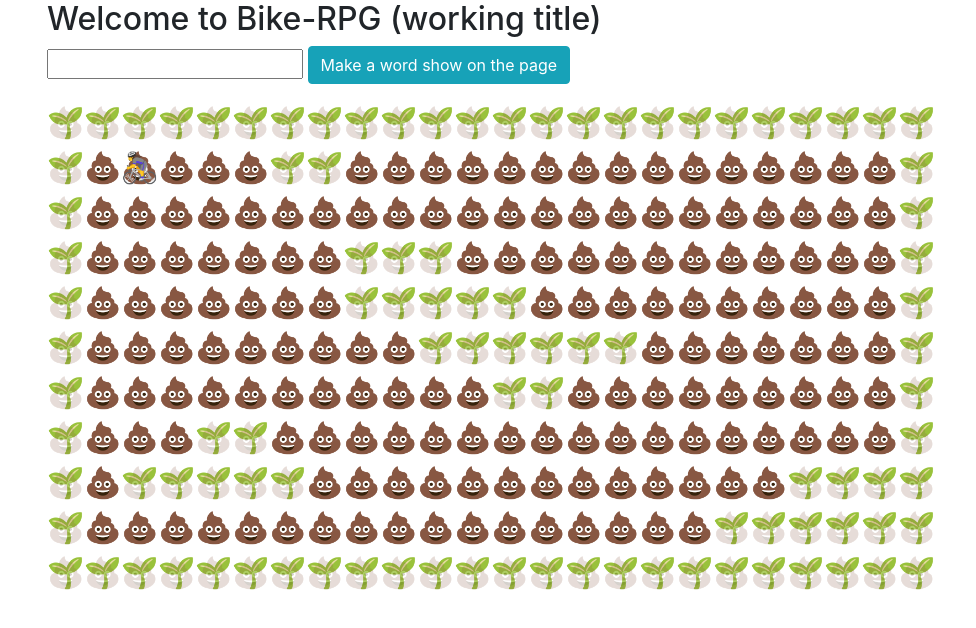
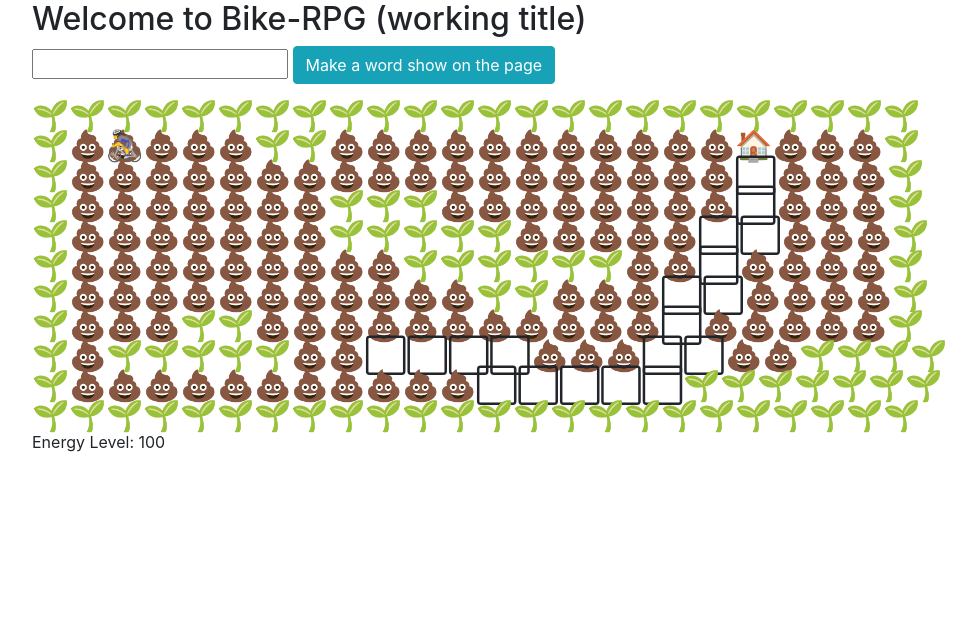
Before and after one commit to ccahill1117/earthImages, a website built with webpack: page src/index.html in a window 1280 px wide. Shown: the whole page, without its empty margins (53-1029 px from the left). Built offline with nearby package versions, Linux system fonts and the light colour scheme.

Commit message:
correct the line height for the grid

```diff
--- a/src/biker.js
+++ b/src/biker.js
@@ -1,7 +1,14 @@
-export function Biker(name, type, bike) {
-  this.name = name;
-  this.type = type;
-  this.bike = bike;
-  this.energy = 100;
-  this.inventory = [];
+export class Biker {
+  constructor(name, type, bike) {
+    this.name = name;
+    this.type = type;
+    this.bike = bike;
+    this.energy = "100";
+    this.inventory = [];
+  }
+
+  loseEnergy() {
+    this.energy = this.energy - 1;
+  }
+
 }
--- a/src/game.js
+++ b/src/game.js
@@ -4,15 +4,15 @@ export class Game {
     this.score = 0;
     this.map = [
       [1,1,1,1,1,1,1,1,1,1,1,1,1,1,1,1,1,1,1,1,1,1,1,1],
-      [1,0,0,0,0,0,1,1,0,0,0,0,0,0,0,0,0,0,0,0,0,0,0,1],
-      [1,0,0,0,0,0,0,0,0,0,0,0,0,0,0,0,0,0,0,0,0,0,0,1],
-      [1,0,0,0,0,0,0,0,1,1,1,0,0,0,0,0,0,0,0,0,0,0,0,1],
-      [1,0,0,0,0,0,0,0,1,1,1,1,1,0,0,0,0,0,0,0,0,0,0,1],
-      [1,0,0,0,0,0,0,0,0,0,1,1,1,1,1,1,0,0,0,0,0,0,0,1],
-      [1,0,0,0,0,0,0,0,0,0,0,0,1,1,0,0,0,0,0,0,0,0,0,1],
-      [1,0,0,0,1,1,0,0,0,0,0,0,0,0,0,0,0,0,0,0,0,0,0,1],
-      [1,0,1,1,1,1,1,0,0,0,0,0,0,0,0,0,0,0,0,0,1,1,1,1],
-      [1,0,0,0,0,0,0,0,0,0,0,0,0,0,0,0,0,0,1,1,1,1,1,1],
+      [1,0,0,0,0,0,1,1,0,0,0,0,0,0,0,0,0,0,0,4,0,0,0,1],
+      [1,0,0,0,0,0,0,0,0,0,0,0,0,0,0,0,0,0,0,5,0,0,0,1],
+      [1,0,0,0,0,0,0,0,1,1,1,0,0,0,0,0,0,0,0,5,0,0,0,1],
+      [1,0,0,0,0,0,0,0,1,1,1,1,1,0,0,0,0,0,5,5,0,0,0,1],
+      [1,0,0,0,0,0,0,0,0,0,1,1,1,1,1,1,0,0,5,0,0,0,0,1],
+      [1,0,0,0,0,0,0,0,0,0,0,0,1,1,0,0,0,5,5,0,0,0,0,1],
+      [1,0,0,0,1,1,0,0,6,0,0,0,0,0,0,0,0,5,0,0,0,0,0,1],
+      [1,0,1,1,1,1,1,0,0,5,5,5,5,0,0,0,5,5,0,0,1,1,1,1],
+      [1,0,0,0,0,0,0,0,0,0,0,0,5,5,5,5,5,1,1,1,1,1,1,1],
       [1,1,1,1,1,1,1,1,1,1,1,1,1,1,1,1,1,1,1,1,1,1,1,1]
     ];
 
@@ -40,8 +40,6 @@ export class Game {
     let coordResult = [];
     array.forEach(function(line) {
       if ((line.includes("player")) == true ) {
-        console.log("position" + line.indexOf("player"));
-        console.log("line" + array.indexOf(line));
         xResult = (line.indexOf("player"));
         yResult = (array.indexOf(line));
         coordResult.push(xResult);
--- a/src/index.html
+++ b/src/index.html
@@ -7,7 +7,6 @@
   <title>Bike-RPG</title>
 </head>
 <body>
-  <div class="container">
     <div class="container">
       <h2>Welcome to Bike-RPG (working title)</h2>
       <div class="formDiv">
@@ -15,14 +14,16 @@
           <input type="text" id="inputText">
           <button type="submit" class="btn btn-info">Make a word show on the page</button>
         </form>
-        <div id="grid">
-        </div>
-        <div id="player-location">
-        </div>
+      </div>
+      <div id="grid">
+      </div>
+      <div id="player-location">
+      </div>
+      <div class="energyDiv">
+        <span>Energy Level: </span><span id="energyAmount"></span>
       </div>
       <div class="resultDiv">
       </div>
     </div>
-  </div>
 </body>
 </html>
--- a/src/main.js
+++ b/src/main.js
@@ -1,5 +1,6 @@
 import './styles.css';
-import { Game } from './game.js'
+import { Game } from './game.js';
+import { Biker } from './biker.js';
 // import { Game } from './game.js';
 import $ from 'jquery';
 
@@ -7,6 +8,9 @@ import $ from 'jquery';
 
 $(document).ready(function(){
   let newGame = new Game("test");
+  let newBiker = new Biker("Chris","coolguy","real fast")
+
+
   var updateGame = function() {
     $("#player-location").empty();
     newGame.playerLocation.forEach(function(line) {
@@ -23,30 +27,42 @@ $(document).ready(function(){
       $("#player-location").append("<br>");
     });
   }
+
+  var everyKey = function() {
+    newBiker.loseEnergy();
+    $("#energyAmount").text(newBiker.energy);
+  }
+
   updateGame();
+  $("#energyAmount").text(newBiker.energy);
+
   $(document).keydown(function(e) {
     switch (e.keyCode) {
       case 37:
         $(".resultDiv").text('left');
         newGame.updatePlayer("left");
+        everyKey();
         updateGame();
         break;
       case 38:
         $(".resultDiv").text('up');
         newGame.updatePlayer("up");
+        everyKey();
         updateGame();
         break;
       case 39:
         $(".resultDiv").text('right');
         newGame.updatePlayer("right");
+        everyKey();
         updateGame();
         break;
       case 40:
         $(".resultDiv").text('down');
         newGame.updatePlayer("down");
+        everyKey();
         updateGame();
         break;
-    }
+      }
   });
 
 
@@ -56,6 +72,12 @@ $(document).ready(function(){
         $("#grid").append("🌱")
       } else if (element == 0) {
         $("#grid").append("💩")
+      } else if (element == 4) {
+        $("#grid").append("🏠")
+      } else if (element == 5) {
+        $("#grid").append("⬜")
+      } else if (element == 6) {
+        $("#grid").append("💩")
       }
     });
     $("#grid").append("<br>");
--- a/src/styles.css
+++ b/src/styles.css
@@ -1,11 +1,14 @@
 #grid {
   font-size: 30px;
-  /* margin-top: 10px; */
+
+  line-height: 100%;
 }
 
 #player-location {
   font-size: 30px;
-  margin-top: -495px;
+  margin-top: -330px;
+  line-height: 100%;
+
 }
 
 .edge {
@@ -13,5 +16,5 @@
 }
 
 .clear {
-  opacity: 0.2;
+  opacity: 0;
 }
```
